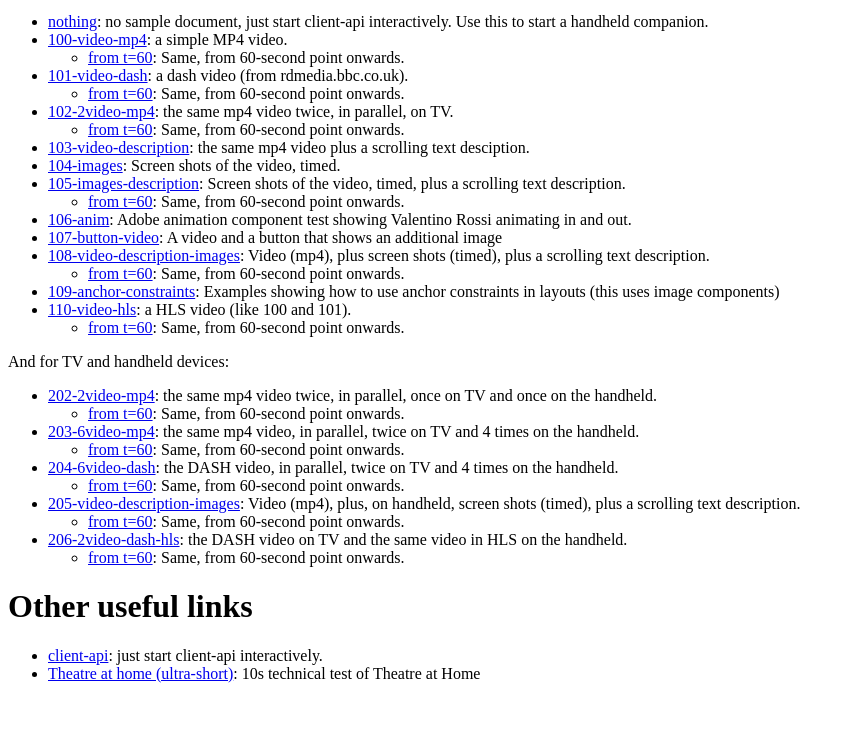
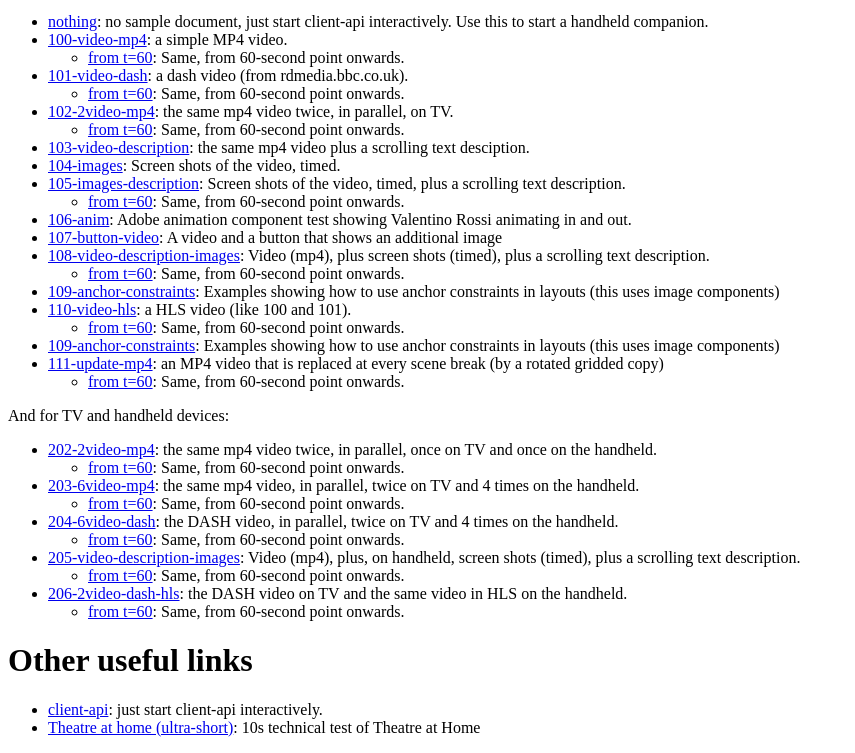
Before and after one commit to jackjansen/2immerse-technical-samples, a plain HTML site: page indexx_edge.html in a window 1280 px wide. Shown: the part 135-888 px from the top of the page, without its empty margins (0-855 px from the left). Before the commit the page ends 834 px from the top, so only its background shows below. Drawn offline with Linux system fonts and the light colour scheme.

Commit message:
Added test for update functionality (not implemented yet)

```diff
--- a/indexx_edge.html
+++ b/indexx_edge.html
@@ -67,7 +67,7 @@
 			</li>
 		</ul>
 	</li>
-  <li>
+    <li>
 		<a href="../../client-api/master/dist/test/general-test/dist/index.html#?serviceUrlPreset=aws_edge&tvemu=true&layout=https://origin.platform.2immerse.eu/dmapps/technical-samples/109-anchor-constraints/layout.json&timeline=https://origin.platform.2immerse.eu/dmapps/technical-samples/109-anchor-constraints/timeline.xml">109-anchor-constraints</a>: Examples showing how to use anchor constraints in layouts (this uses image components)
 	</li>
 	<li>
@@ -75,6 +75,17 @@
 		<ul>
 			<li>
 				<a href="../../client-api/master/dist/test/general-test/dist/index.html#?serviceUrlPreset=aws_edge&tvemu=true&layout=https://origin.platform.2immerse.eu/dmapps/technical-samples/110-video-hls/layout.json&timeline=https://origin.platform.2immerse.eu/dmapps/technical-samples/110-video-hls/timeline.xml#t=60">from t=60</a>: Same, from 60-second point onwards.
+			</li>
+		</ul>
+	</li>
+    <li>
+		<a href="../../client-api/master/dist/test/general-test/dist/index.html#?serviceUrlPreset=aws_edge&tvemu=true&layout=https://origin.platform.2immerse.eu/dmapps/technical-samples/109-anchor-constraints/layout.json&timeline=https://origin.platform.2immerse.eu/dmapps/technical-samples/109-anchor-constraints/timeline.xml">109-anchor-constraints</a>: Examples showing how to use anchor constraints in layouts (this uses image components)
+	</li>
+	<li>
+		<a href="../../client-api/master/dist/test/general-test/dist/index.html#?serviceUrlPreset=aws_edge&tvemu=true&layout=https://origin.platform.2immerse.eu/dmapps/technical-samples/111-update-mp4/layout.json&timeline=https://origin.platform.2immerse.eu/dmapps/technical-samples/111-update-mp4/timeline.xml">111-update-mp4</a>: an MP4 video that is replaced at every scene break (by a rotated gridded copy)
+		<ul>
+			<li>
+				<a href="../../client-api/master/dist/test/general-test/dist/index.html#?serviceUrlPreset=aws_edge&tvemu=true&layout=https://origin.platform.2immerse.eu/dmapps/technical-samples/111-update-mp4/layout.json&timeline=https://origin.platform.2immerse.eu/dmapps/technical-samples/111-update-mp4/timeline.xml#t=60">from t=60</a>: Same, from 60-second point onwards.
 			</li>
 		</ul>
 	</li>
```
Also changed, not shown: indexx.html (+9 -1 lines).
